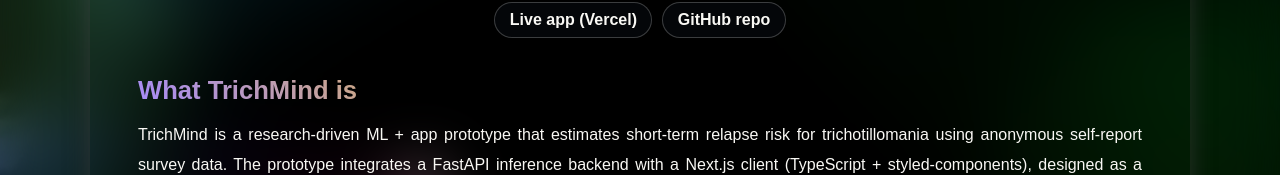
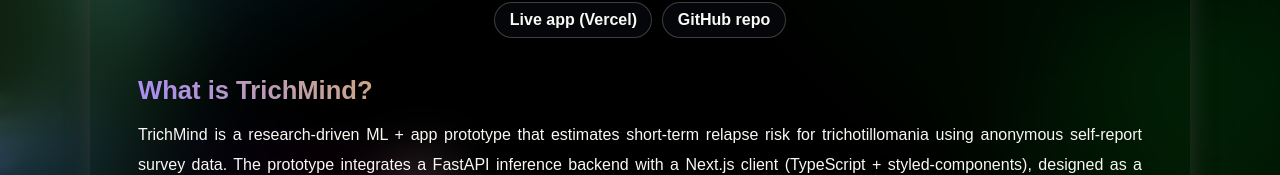
Before and after one commit to girlierazon84/Portfolio, a Next.js app in the folder client/: page /projects/trichmind in a window 1280 px wide. Shown: the part 552-727 px from the top of the page. Built offline with nearby package versions, Linux system fonts and the light colour scheme.

Commit message:
refactor(trichmind): simplify project page visuals and tighten narrative around key EDA + results

```diff
--- a/client/src/components/projects/TrichMind.tsx
+++ b/client/src/components/projects/TrichMind.tsx
@@ -247,7 +247,7 @@
 
                 {/* OVERVIEW (kept short) */}
                 <Section>
-                    <h3>What TrichMind is</h3>
+                    <h3>What is TrichMind?</h3>
                     <p>
                         TrichMind is a research-driven ML + app prototype that estimates short-term relapse risk for trichotillomania
                         using anonymous self-report survey data. The prototype integrates a FastAPI inference backend with a Next.js
```
